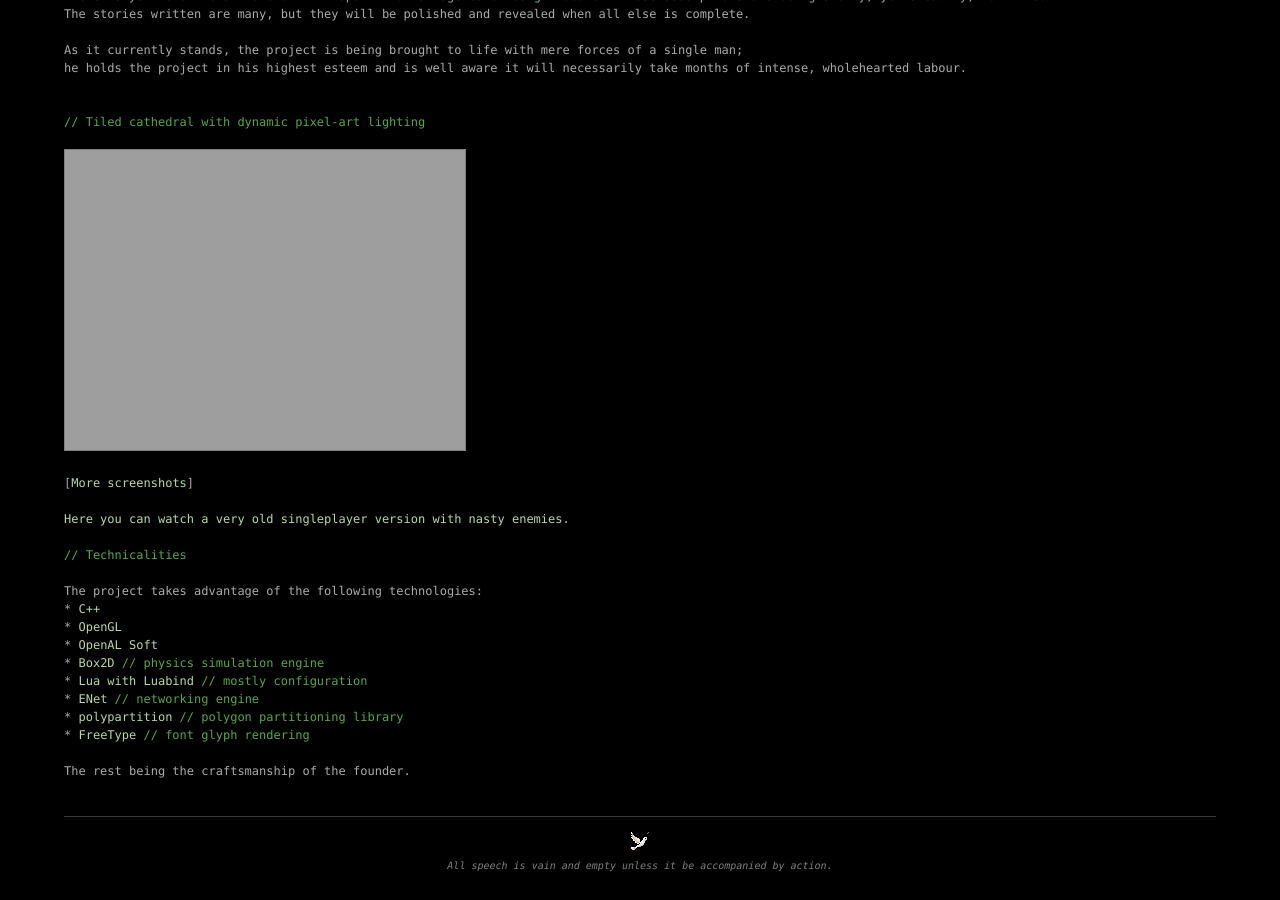
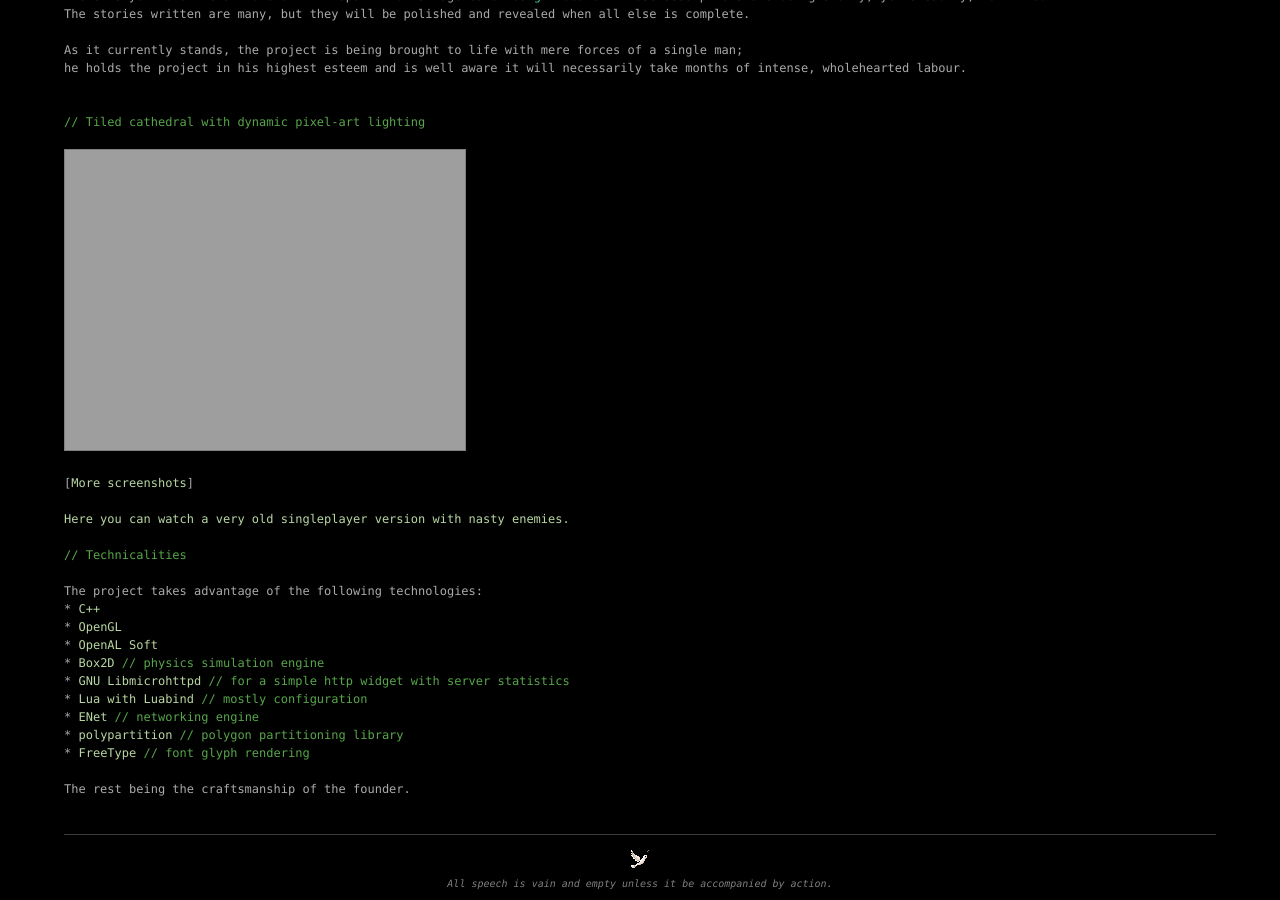
Before and after one commit to TeamHypersomnia/TeamHypersomnia.github.io, a Jekyll site: the page built from summary.md, in a window 1280 px wide and 900 px high, scrolled down 603 px. Built offline with Jekyll 4.4.1, drawn with Linux system fonts in a browser that asks for light colours.

Commit message:
added libmicrohttpd

```diff
--- a/summary.md
+++ b/summary.md
@@ -56,6 +56,7 @@ permalink: /summary/
     * <a href="https://www.opengl.org/" class="vsenum">OpenGL</a><br/>
     * <a href="http://kcat.strangesoft.net/openal.html" class="vsenum">OpenAL Soft</a><br/>
     * <a href="https://www.box2d.org/" class="vsenum">Box2D</a> <span class="vscomment">  // physics simulation engine</span><br/>
+    * <a href="https://www.gnu.org/software/libmicrohttpd/" class="vsenum">GNU Libmicrohttpd</a> <span class="vscomment">  // for a simple http widget with server statistics</span><br/>
     * <a href="http://www.rasterbar.com/products/luabind.html" class="vsenum">Lua with Luabind</a><span class="vscomment">  // mostly configuration</span><br/>
     * <a href="http://enet.bespin.org/" class="vsenum">ENet</a><span class="vscomment">  // networking engine </span><br/>
     * <a href="https://github.com/ivanfratric/polypartition" class="vsenum">polypartition</a><span class="vscomment"> // polygon partitioning library </span><br/>
```
